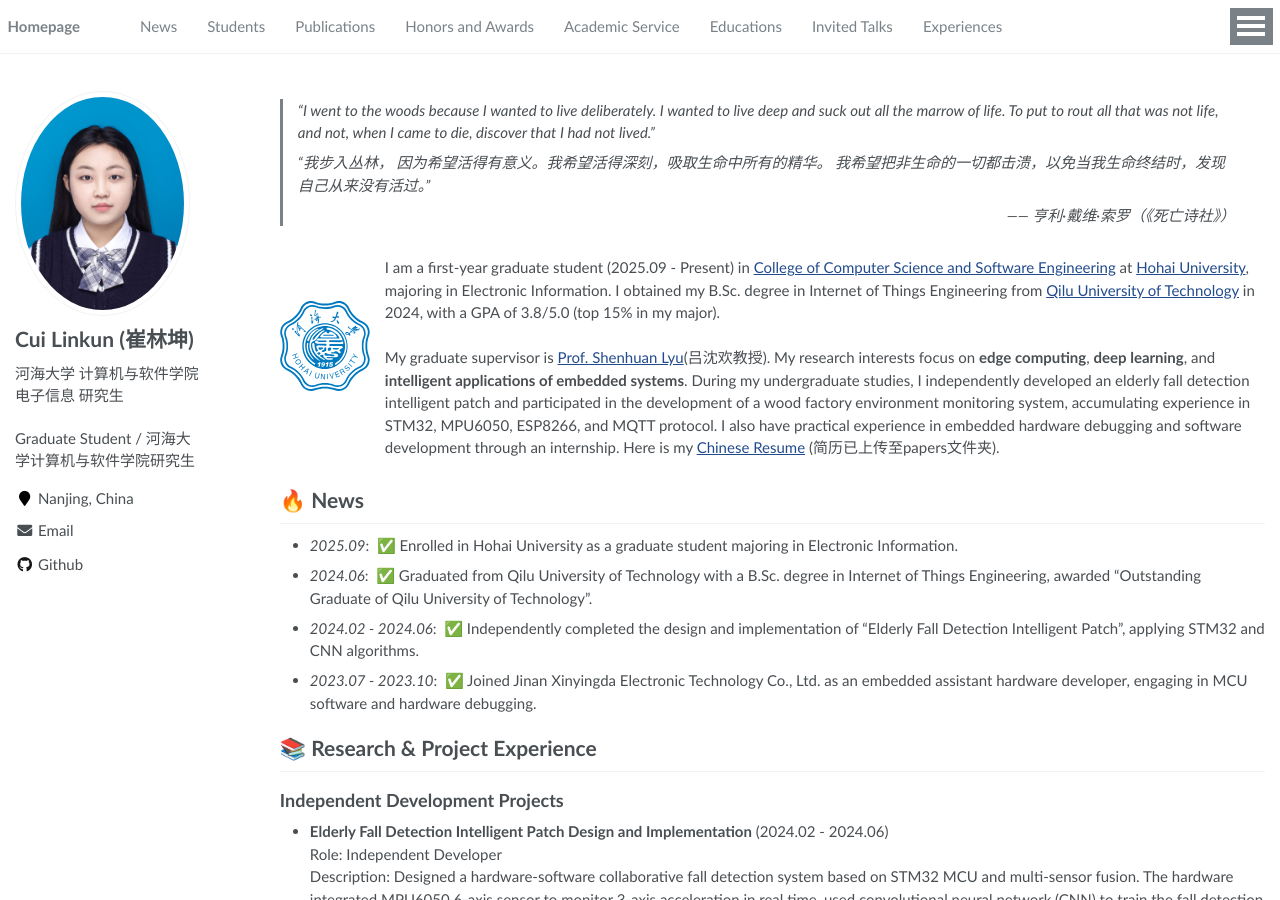
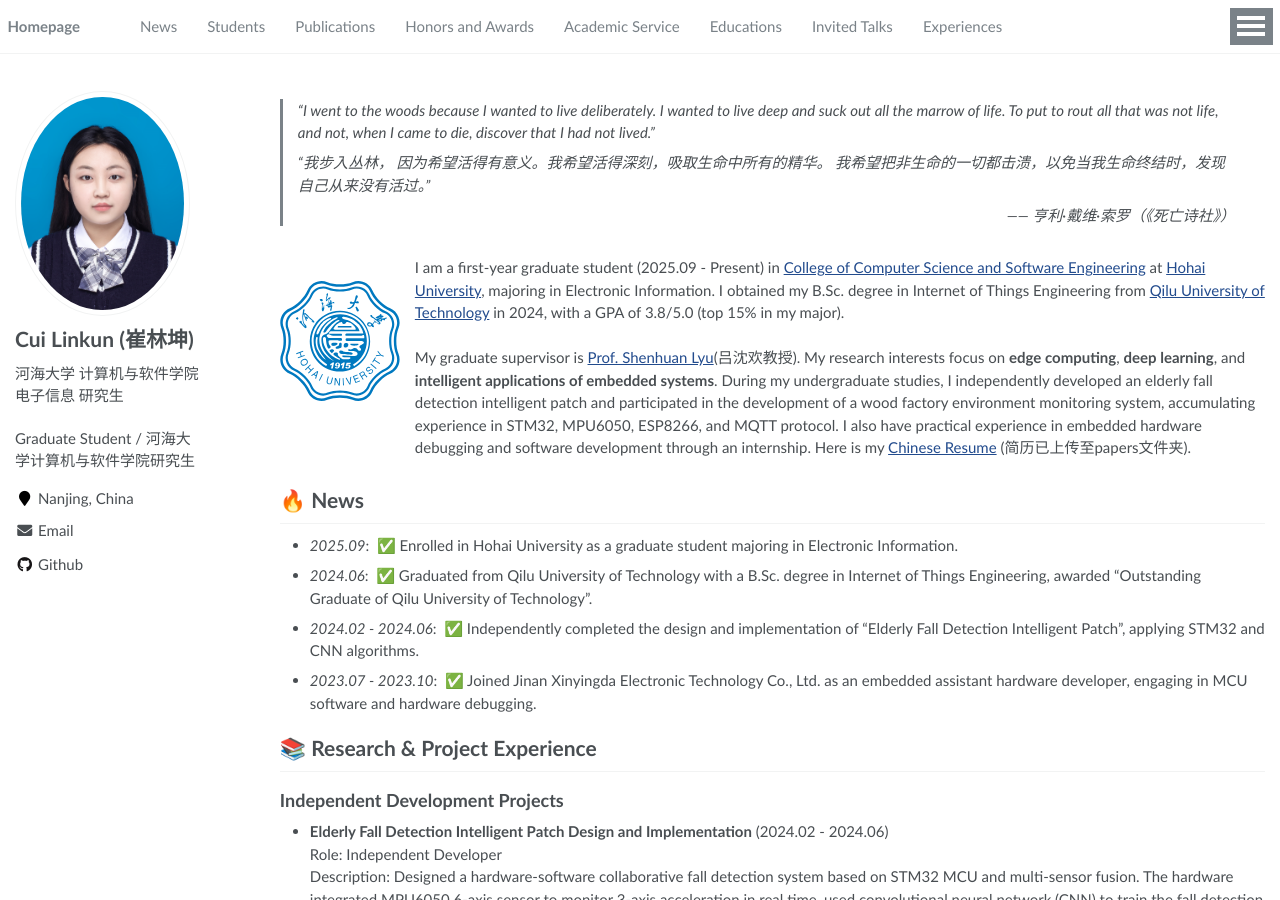
Before and after one commit to CuiLinkun/CuiLinkun.github.io, a Jekyll site: the page built from _pages/about.md, in a window 1280 px wide and 900 px high. Built offline with Jekyll 4.4.1, drawn with Linux system fonts in a browser that asks for light colours.

Commit message:
Update about.md

```diff
--- a/_pages/about.md
+++ b/_pages/about.md
@@ -18,7 +18,7 @@
 
 <body>
 
- <div style="display: flex; align-items: center; gap: 15px; margin: 10px 0;">      <div style="width: 90px; height: 120px;">         <img src="../images/hhu.svg" alt="Cui Linkun Avatar" width="100%" height="100%" object-fit="cover">     </div>          <div style="flex: 1;">
+ <div style="display: flex; align-items: center; gap: 15px; margin: 10px 0;">      <div style="width: 120px; height: 160px;">         <img src="../images/hhu.svg" alt="Cui Linkun Avatar" width="100%" height="100%" object-fit="cover">     </div>          <div style="flex: 1;">
 
  <p>I am a first-year graduate student (2025.09 - Present) in <a href='https://cies.hhu.edu.cn/'>College of Computer Science and Software Engineering</a> at <a href='https://www.hhu.edu.cn/'>Hohai University</a>, majoring in Electronic Information. I obtained my B.Sc. degree in Internet of Things Engineering from <a href='https://www.qlu.edu.cn/'>Qilu University of Technology</a> in 2024, with a GPA of 3.8/5.0 (top 15% in my major).<br><br>         My graduate supervisor is <a href='https://lyushenhuan.github.io/' target='_blank'>Prof. Shenhuan Lyu</a>(吕沈欢教授). My research interests focus on <b>edge computing</b>, <b>deep learning</b>, and <b>intelligent applications of embedded systems</b>. During my undergraduate studies, I independently developed an elderly fall detection intelligent patch and participated in the development of a wood factory environment monitoring system, accumulating experience in STM32, MPU6050, ESP8266, and MQTT protocol. I also have practical experience in embedded hardware debugging and software development through an internship. Here is my <a href='../papers/cuilinkun_cv.pdf'>Chinese Resume</a> (简历已上传至papers文件夹).         </p>     </div> </div>
 
```
